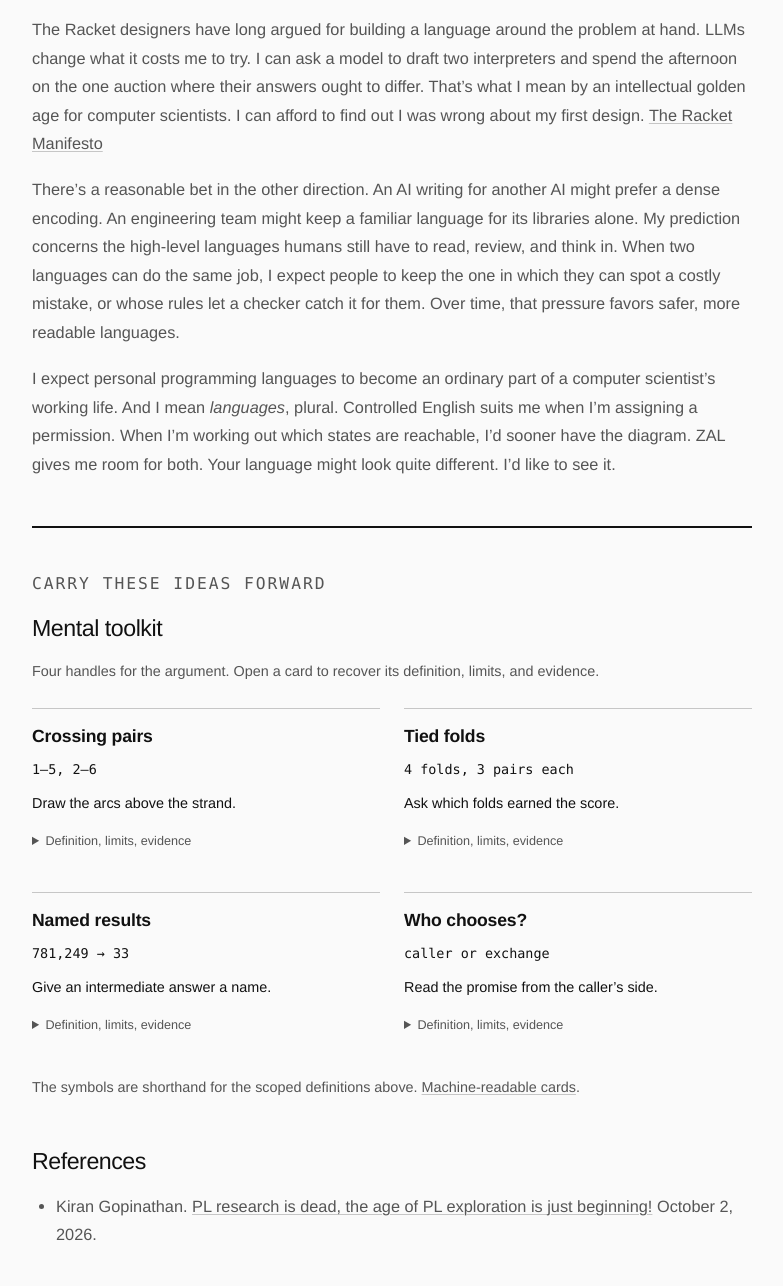
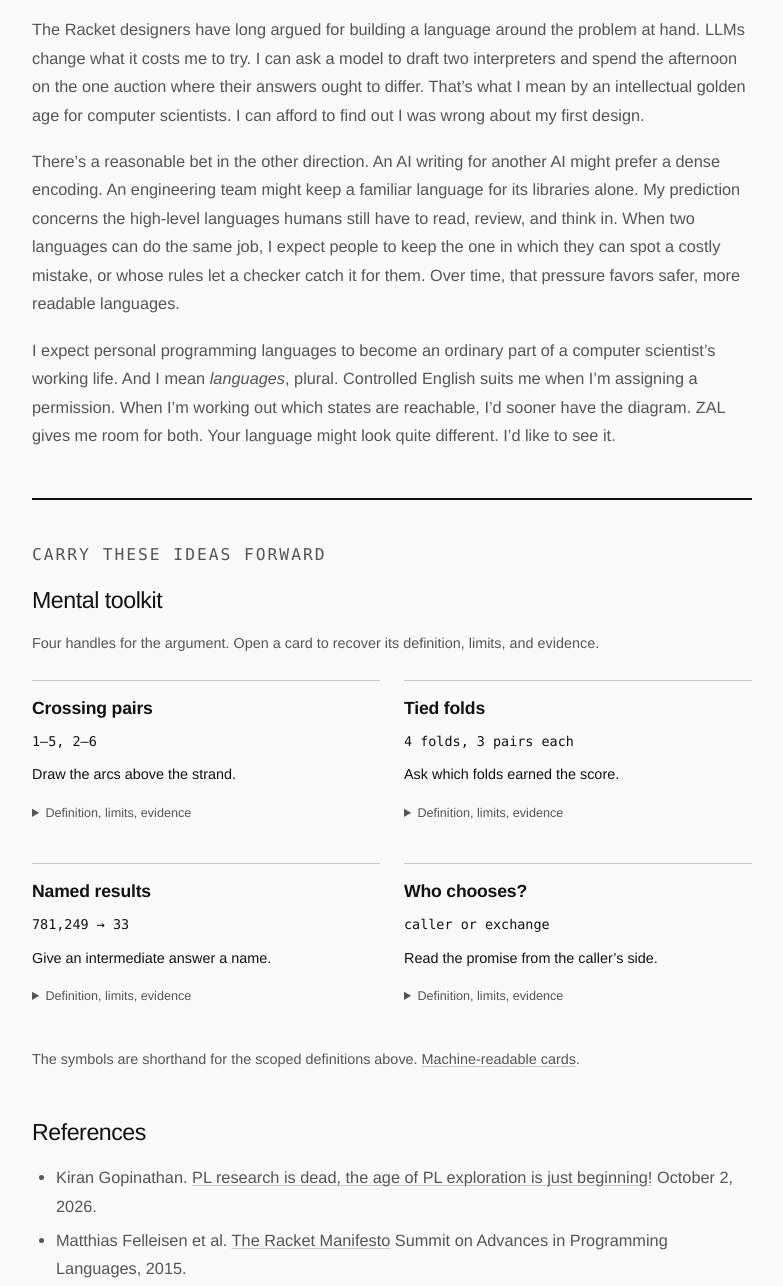
Before and after one commit to TheDarkLightX/PersonalSite, a plain HTML site: page essays/why-every-serious-computer-scientist-should-have-their-own-pls.html in a window 1280 px wide. Shown: the part 1865-3151 px from the top of the page, without its empty margins (178-961 px from the left). Drawn offline with Linux system fonts and the light colour scheme.

Commit message:
Move The Racket Manifesto to the essay references

```diff
--- a/essays/why-every-serious-computer-scientist-should-have-their-own-pls.html
+++ b/essays/why-every-serious-computer-scientist-should-have-their-own-pls.html
@@ -82,7 +82,7 @@
 
           <p>When I think about an auction, I picture the bids and ask who gets to choose the price. A loop over an order book comes later. In ZAL’s controlled English, I can give the caller the choice of any price from 10 to 12, or I can give that choice to the exchange. Both rules allow a trade at 10. Suppose I ask for 12 and the exchange insists on 10. Under the first rule, I have a complaint. Under the second, I gave the exchange that discretion. That’s the distinction I want to see when I read the rule. <a href="https://zenodo.org/records/24361538">Saying “any” on purpose</a></p>
 
-          <p>The Racket designers have long argued for building a language around the problem at hand. LLMs change what it costs me to try. I can ask a model to draft two interpreters and spend the afternoon on the one auction where their answers ought to differ. That’s what I mean by an intellectual golden age for computer scientists. I can afford to find out I was wrong about my first design. <a href="https://cs.brown.edu/people/sk/Publications/Papers/Published/fffkbmt-racket-manifesto/">The Racket Manifesto</a></p>
+          <p>The Racket designers have long argued for building a language around the problem at hand. LLMs change what it costs me to try. I can ask a model to draft two interpreters and spend the afternoon on the one auction where their answers ought to differ. That’s what I mean by an intellectual golden age for computer scientists. I can afford to find out I was wrong about my first design.</p>
 
           <p>There’s a reasonable bet in the other direction. An AI writing for another AI might prefer a dense encoding. An engineering team might keep a familiar language for its libraries alone. My prediction concerns the high-level languages humans still have to read, review, and think in. When two languages can do the same job, I expect people to keep the one in which they can spot a costly mistake, or whose rules let a checker catch it for them. Over time, that pressure favors safer, more readable languages.</p>
 
@@ -137,6 +137,7 @@
             <h2 id="references">References</h2>
             <ul>
               <li>Kiran Gopinathan. <a href="https://kirancodes.me/posts/log-end-of-pl.html">PL research is dead, the age of PL exploration is just beginning!</a> <time datetime="2026-10-02">October 2, 2026</time>.</li>
+              <li>Matthias Felleisen et al. <a href="https://cs.brown.edu/people/sk/Publications/Papers/Published/fffkbmt-racket-manifesto/">The Racket Manifesto</a> Summit on Advances in Programming Languages, 2015.</li>
             </ul>
           </section>
         </article>
```
